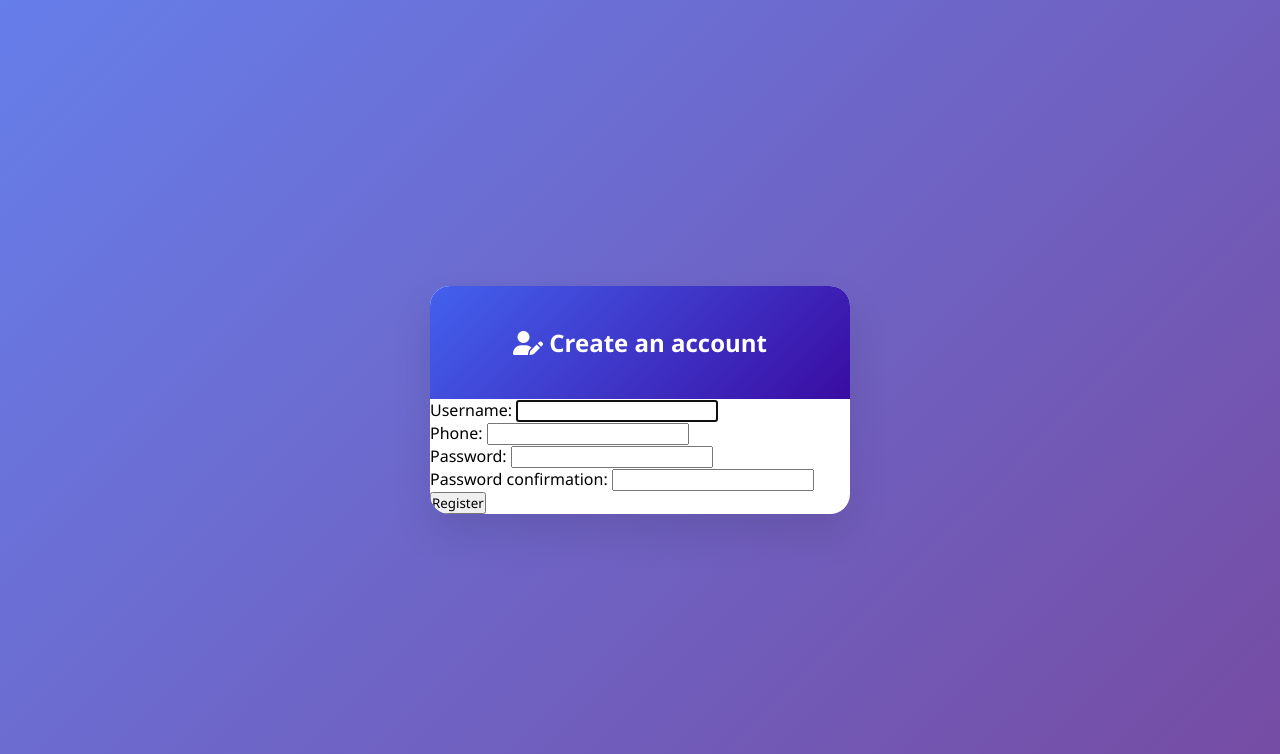
After one commit to Acrsahil/Mount_Bill, a Django app: template mount_django/templates/registration/signup.html in a window 1280 px wide. The commit adds this page. Shown: the top 754 px of the page. Run offline with Django 5.2, Linux system fonts and the light colour scheme; the template is opened without the code that fills it: values that come from a table or form of the project are taken from there, others are empty; parts of the project's set-up code (start-up, migrations or seed data) failed here and were passed over; some libraries are stand-ins or nearby versions.

Commit message:
add signup-page

```diff
--- a/mount_django/billingsystem/forms.py
+++ b/mount_django/billingsystem/forms.py
@@ -1,7 +1,14 @@
 from django import forms
-
-from .models import ProductCategory
+from django.contrib.auth.forms import UserCreationForm
+from .models import ProductCategory,User
 
 
 class ProductCategoryForm(forms.Form):
     product_cat = forms.ModelChoiceField(queryset=ProductCategory.objects.all())
+
+class UserForm(UserCreationForm):
+    username=forms.CharField(max_length=30)
+    phone=forms.IntegerField()
+    class Meta:
+        model=User
+        fields=['username','phone','password1','password2']
--- a/mount_django/billingsystem/urls.py
+++ b/mount_django/billingsystem/urls.py
@@ -4,6 +4,7 @@ from . import views
 
 urlpatterns = [
     path("", views.dashboard, name="dashboard"),
+    path("signup/",views.signup_page,name="signup_page"),
     path("save-product/", views.save_product, name="save_product"),
     path(
         "sahilpage/<int:pro_id>/<int:second_id>/",
--- a/mount_django/static/css/login.css
+++ b/mount_django/static/css/login.css
@@ -25,7 +25,8 @@ body {
     padding: 20px;
 }
 
-.login-container {
+.login-container,
+.SignUp-container{
     background: white;
     border-radius: 20px;
     box-shadow: 0 20px 40px rgba(0, 0, 0, 0.1);
@@ -46,7 +47,8 @@ body {
     }
 }
 
-.login-header {
+.login-header,
+.signup-header {
     background: linear-gradient(135deg, var(--primary), var(--primary-dark));
     color: white;
     padding: 40px 30px;
--- /dev/null
+++ b/mount_django/templates/registration/signup.html
@@ -0,0 +1,27 @@
+{%extends 'layout.html'%}
+{%load static %}
+{%block title%}SignUp Page{%endblock%}
+  {% block extra_css %}
+    <link rel="stylesheet" href="{% static 'css/login.css' %}">
+    <link rel="stylesheet" href="{% static 'css/signup.css' %}">
+    {% endblock %}
+{%block content%}
+<div class="SignUp-container">
+    <div class="signup-header">
+        <h2> <i class='fas fa-user-pen'></i>&nbsp;Create an account</h2>
+    </div>
+<form method="POST">
+    {%csrf_token%}
+    {{form.non_field_errors}}
+    {%for field in form%}
+
+    <div class="form-container">
+        {{field.label_tag}}
+        {{field}}
+        {{form.errors}}
+    <div>
+    {%endfor%}
+    <button type="submit">Register</button>
+</form>
+</div>
+{%endblock%}
--- a/mount_django/templates/website/landing_page.html
+++ b/mount_django/templates/website/landing_page.html
@@ -11,11 +11,11 @@
     </div>
     <div class="btn-container">
         {%if user.is_authenticated%}
-            <button class="login-button" type="button" onclick="window.location.href={% url 'dashboard' %}">Login</button>
+            <button class="login-button" type="button" onclick="window.location.href='{% url 'dashboard' %}'">Login</button>
         {%else%}
-            <button class="login-button" type="button" onclick="window.location.href={% url 'login' %}">Login</button>
+            <button class="login-button" type="button" onclick="window.location.href='{% url 'login' %}'">Login</button>
         {%endif%}
-        <button class="signup-button" type="button">Signup</button>
+        <button class="signup-button" type="button" onclick="window.location.href='{% url 'signup_page' %}'">Signup</button>
     </div>
 </div>
  {%endblock%}
```
Also changed, not shown: mount_django/billingsystem/views.py (+12 -1 lines), mount_django/static/css/signup.css (added).
